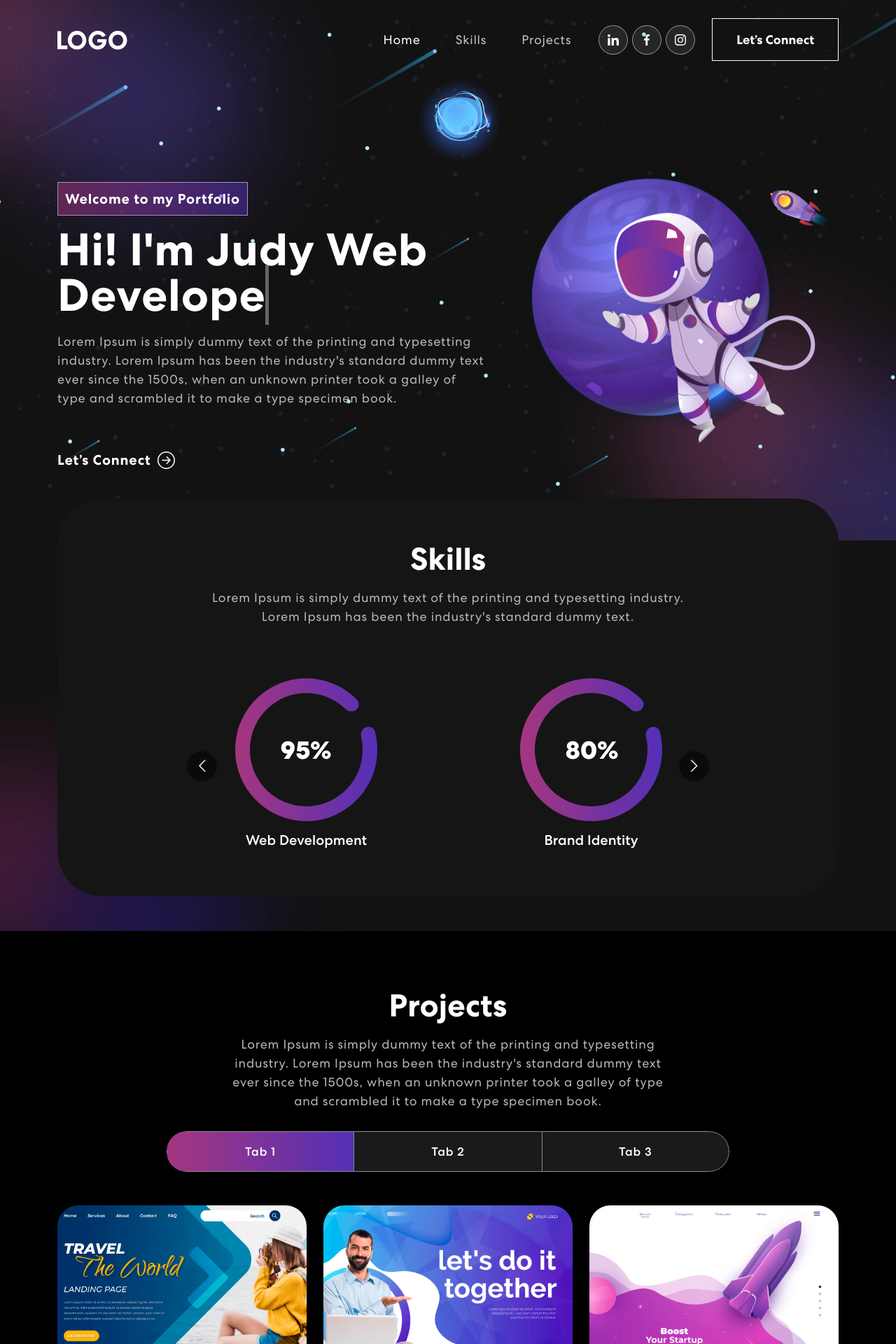
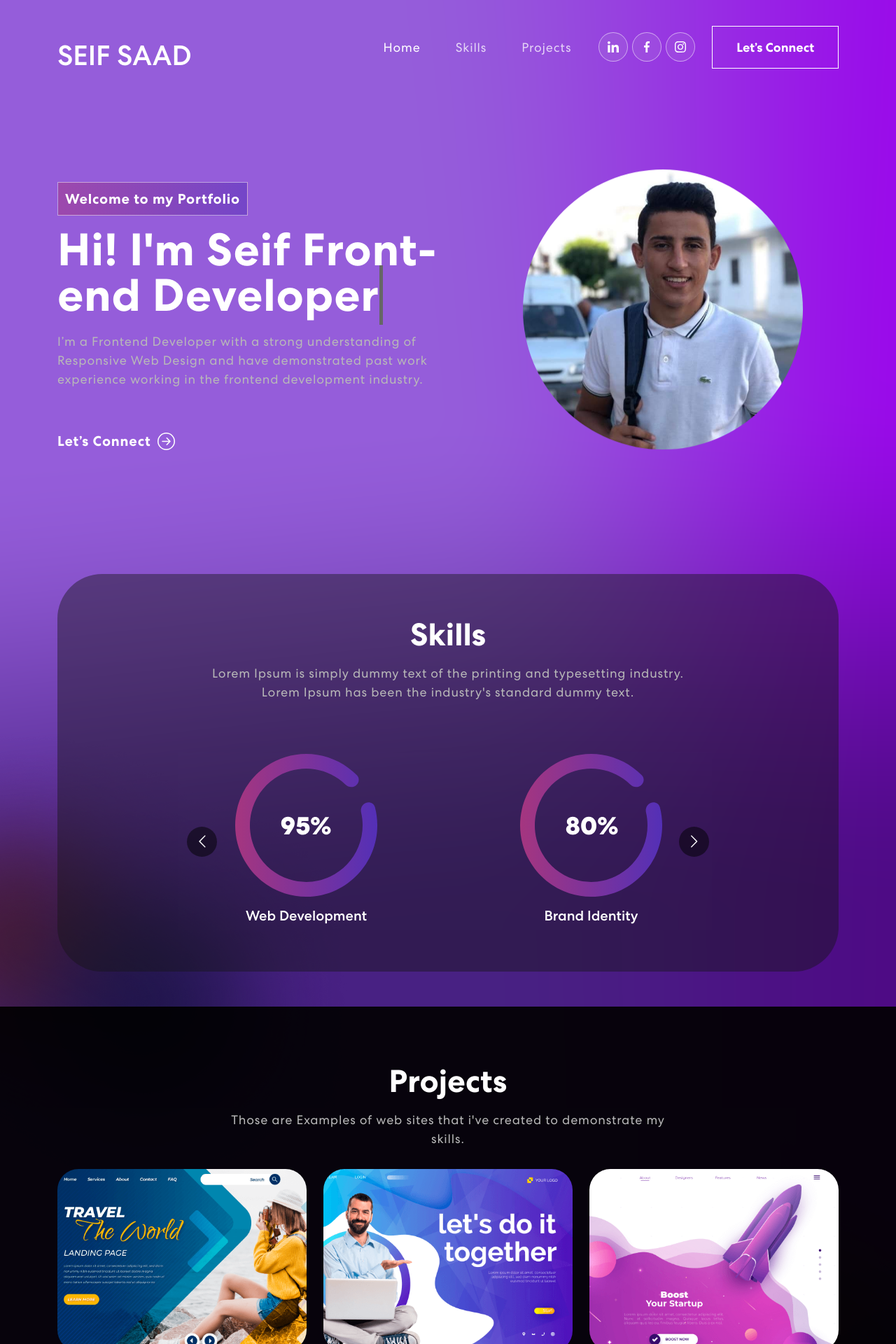
Before and after one commit to seifeddinesaad01/react-animated-portfolio, a React (Create React App) app: page / in a window 1280 px wide. Shown: the top 1920 px of the page at 70% size. Built offline with nearby package versions, Linux system fonts and the light colour scheme; no server answers.

Commit message:
some design changes

```diff
--- a/src/App.css
+++ b/src/App.css
@@ -92,7 +92,7 @@ nav.navbar {
 }
 nav.navbar.scrolled {
   padding: 0px 0;
-  background-color: #121212;
+  background-color: #151515a2;
 }
 nav.navbar a.navbar-brand {
     width: 9%;
@@ -234,10 +234,11 @@ nav.navbar .navbar-toggler[aria-expanded="true"] .navbar-toggler-icon {
 .banner {
   margin-top: 0;
   padding: 260px 0 100px 0;
-  background-image: url('./assets/img/banner-bg.png');
+  /* background-image: url('./assets/img/banner-bg.png'); */
   background-position: top center;
   background-size: cover;
   background-repeat: no-repeat;
+  height: 110vh;
 }
 .banner .tagline {
   font-weight: 700;
@@ -306,7 +307,7 @@ nav.navbar .navbar-toggler[aria-expanded="true"] .navbar-toggler-icon {
   position: relative;
 }
 .skill-bx {
-  background: #151515;
+  background: #1515156e;
   border-radius: 64px;
   text-align: center;
   padding: 60px 50px;
@@ -344,7 +345,7 @@ nav.navbar .navbar-toggler[aria-expanded="true"] .navbar-toggler-icon {
 .project {
   padding: 80px 0;
   position: relative;
-  background-color: black;
+  background-color: rgba(0, 0, 0, 0.907);
 }
 .project h2 {
 	font-size: 45px;
--- a/src/components/Banner.js
+++ b/src/components/Banner.js
@@ -1,6 +1,6 @@
 import { useState, useEffect } from "react";
 import { Container, Row, Col } from "react-bootstrap";
-import headerImg from "../assets/img/header-img.svg";
+import headerImg from "../assets/img/personalImg.jpg";
 import { ArrowRightCircle } from 'react-bootstrap-icons';
 import 'animate.css';
 import TrackVisibility from 'react-on-screen';
@@ -11,7 +11,7 @@ export const Banner = () => {
   const [text, setText] = useState('');
   const [delta, setDelta] = useState(300 - Math.random() * 100);
   const [index, setIndex] = useState(1);
-  const toRotate = [ "Web Developer", "Web Designer", "UI/UX Designer" ];
+  const toRotate = [ "Front-end Developer", "UI/UX Designer" ];
   const period = 2000;
 
   useEffect(() => {
@@ -56,8 +56,8 @@ export const Banner = () => {
               {({ isVisible }) =>
               <div className={isVisible ? "animate__animated animate__fadeIn" : ""}>
                 <span className="tagline">Welcome to my Portfolio</span>
-                <h1>{`Hi! I'm Judy`} <span className="txt-rotate" dataPeriod="1000" data-rotate='[ "Web Developer", "Web Designer", "UI/UX Designer" ]'><span className="wrap">{text}</span></span></h1>
-                  <p>Lorem Ipsum is simply dummy text of the printing and typesetting industry. Lorem Ipsum has been the industry's standard dummy text ever since the 1500s, when an unknown printer took a galley of type and scrambled it to make a type specimen book.</p>
+                <h1>{`Hi! I'm Seif`} <span className="txt-rotate" dataPeriod="1000" data-rotate='[ "Front-end Developer", "UI/UX Designer" ]'><span className="wrap">{text}</span></span></h1>
+                  <p> I’m a Frontend Developer with a strong understanding of Responsive Web Design and have demonstrated past work experience working in the frontend development industry.</p>
                   <button onClick={() => console.log('connect')}>Let’s Connect <ArrowRightCircle size={25} /></button>
               </div>}
             </TrackVisibility>
@@ -66,7 +66,7 @@ export const Banner = () => {
             <TrackVisibility>
               {({ isVisible }) =>
                 <div className={isVisible ? "animate__animated animate__zoomIn" : ""}>
-                  <img src={headerImg} alt="Header Img"/>
+                  <img src={headerImg} alt="Header Img" style={{borderRadius: '50%', height:'25rem',width:'25rem'}}/>
                 </div>}
             </TrackVisibility>
           </Col>
--- a/src/components/NavBar.js
+++ b/src/components/NavBar.js
@@ -37,7 +37,8 @@ export const NavBar = () => {
       <Navbar expand="md" className={scrolled ? "scrolled" : ""}>
         <Container>
           <Navbar.Brand href="/">
-            <img src={logo} alt="Logo" />
+            {/* <img src={logo} alt="Logo" /> */}
+            <h1 style={{color: "#fff", marginTop: '2rem'}}>SEIF SAAD</h1>
           </Navbar.Brand>
           <Navbar.Toggle aria-controls="basic-navbar-nav">
             <span className="navbar-toggler-icon"></span>
--- a/src/components/Projects.js
+++ b/src/components/Projects.js
@@ -51,19 +51,8 @@ export const Projects = () => {
               {({ isVisible }) =>
               <div className={isVisible ? "animate__animated animate__fadeIn": ""}>
                 <h2>Projects</h2>
-                <p>Lorem Ipsum is simply dummy text of the printing and typesetting industry. Lorem Ipsum has been the industry's standard dummy text ever since the 1500s, when an unknown printer took a galley of type and scrambled it to make a type specimen book.</p>
+                <p>Those are Examples of web sites that i've created to demonstrate my skills.</p>
                 <Tab.Container id="projects-tabs" defaultActiveKey="first">
-                  <Nav variant="pills" className="nav-pills mb-5 justify-content-center align-items-center" id="pills-tab">
-                    <Nav.Item>
-                      <Nav.Link eventKey="first">Tab 1</Nav.Link>
-                    </Nav.Item>
-                    <Nav.Item>
-                      <Nav.Link eventKey="second">Tab 2</Nav.Link>
-                    </Nav.Item>
-                    <Nav.Item>
-                      <Nav.Link eventKey="third">Tab 3</Nav.Link>
-                    </Nav.Item>
-                  </Nav>
                   <Tab.Content id="slideInUp" className={isVisible ? "animate__animated animate__slideInUp" : ""}>
                     <Tab.Pane eventKey="first">
                       <Row>
--- a/src/index.css
+++ b/src/index.css
@@ -5,6 +5,7 @@ body {
     sans-serif;
   -webkit-font-smoothing: antialiased;
   -moz-osx-font-smoothing: grayscale;
+  background-image: url('./assets/img/bg.png');
 }
 
 code {
```
Also changed, not shown: src/assets/img/bg.png (added), src/assets/img/personalImg.jpg (added).
